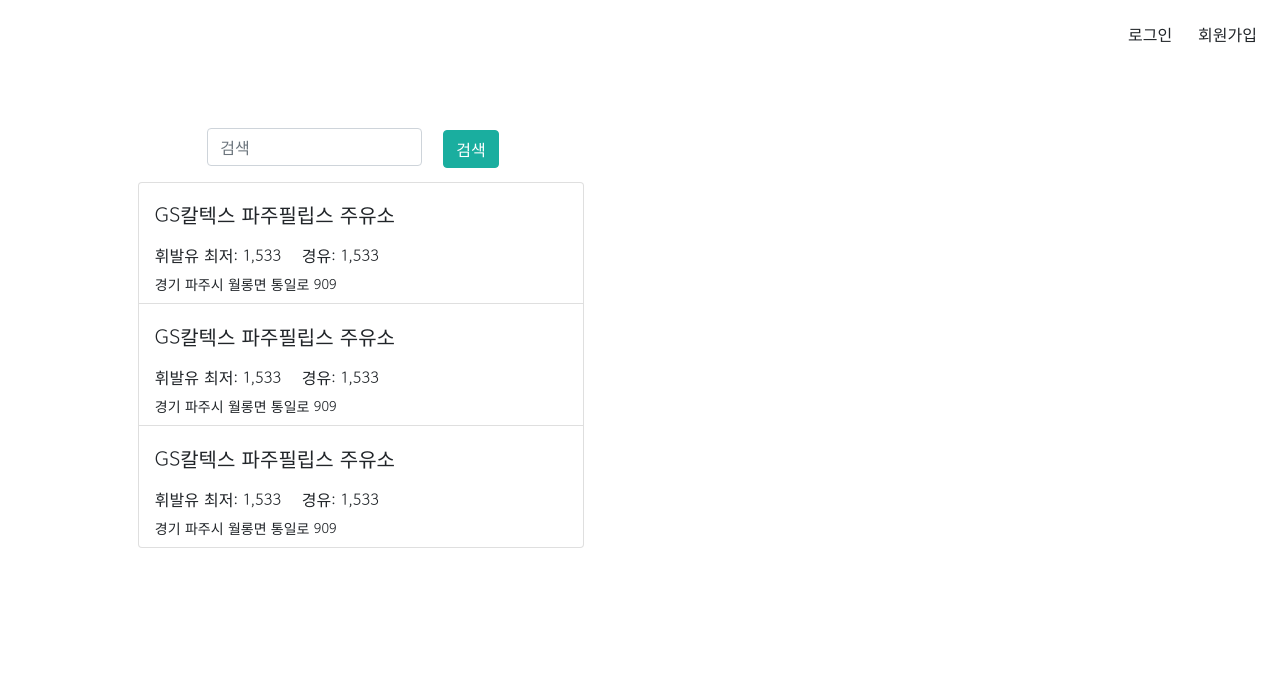
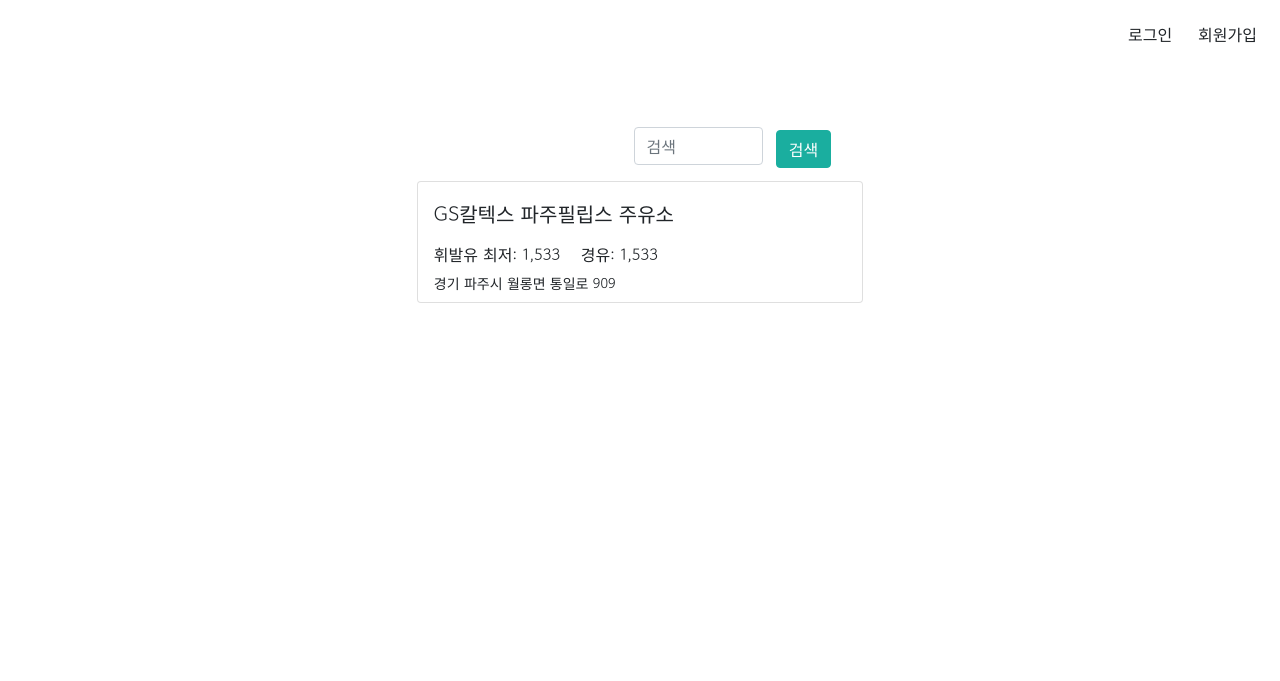
Before and after one commit to O-Wensu/GasStationService, a Flask app: page /list in a window 1280 px wide. Shown: the top 681 px of the page. Run offline with Flask 3, Linux system fonts and the light colour scheme; some libraries are stand-ins or nearby versions.

Commit message:
[Feat] 검색 기능 구현, 페이지간 데이터 이동, 주유소별 리뷰

```diff
--- a/app.py
+++ b/app.py
@@ -7,7 +7,7 @@ import certifi
 
 ca=certifi.where()
 
-client = MongoClient("mongodb+srv://oilshock:oilshock@cluster0.z5pqg3h.mongodb.net/?retryWrites=true&w=majority")
+client = MongoClient("mongodb+srv://sparta:test@cluster0.dfkb4ze.mongodb.net/?retryWrites=true&w=majority")
 db = client.dbsparta
 
 # JWT 토큰 생성을 위한 비밀문자열
@@ -47,10 +47,10 @@ def station_list() :
 
 @app.route('/api/search', methods=['GET'])
 def serach_location():
-    print("진입")
-    keyword_receive = request.args.get('location')
-    print(keyword_receive)
-    return render_template('list.html', keyword=keyword_receive)
+   print("진입")
+   keyword_receive = request.args.get('location')
+   print(keyword_receive)
+   return render_template('list.html', keyword=keyword_receive)
 
 # @app.route('/api/search', methods=['GET'])
 # def serach_location():
@@ -67,6 +67,21 @@ def serach_location():
 ##  리뷰 관련 API               ##
 #################################
 
+@app.route('/station/review', methods=['GET'])
+def station_review() :
+    print("진입")
+    dic = {
+        'code': request.args.get('code'),
+        'name': request.args.get('name'),
+        'addr': request.args.get('addr'),
+        'gasoline': request.args.get('gasoline'),
+        'diesel': request.args.get('diesel'),
+        'lat': request.args.get('lat'),
+        'lon': request.args.get('lon')
+    }
+    print(dic)
+    return render_template('review.html', data = dic)
+
 #리뷰 저장
 @app.route('/api/review', methods=['POST'])
 def web_review_post() :
@@ -75,13 +90,15 @@ def web_review_post() :
     star_receive = request.form['star_give']
     date_receive = request.form['date_give']
     nickname_receive = request.form['nickname_give']
+    code_receive = request.form['code_give']#######################
 
     doc = {
         'created_at': date_receive,
         'star': star_receive,
         'comment': comment_receive,
         'nickname': nickname_receive,
-        'email': email_receive
+        'email': email_receive,
+        'code' : code_receive     ###############################
     }
     db.review.insert_one(doc)
     return jsonify({'result' : 'success'})
@@ -193,4 +210,4 @@ def get_user():
         return jsonify({'result': 'fail', 'msg': '로그인 정보가 존재하지 않습니다.'})
 
 if __name__ == '__main__' :
-		app.run('0.0.0.0', port = 5000, debug = True)
+		app.run('0.0.0.0', port = 5001, debug = True)
--- a/templates/list.html
+++ b/templates/list.html
@@ -35,7 +35,7 @@
             flex-direction: row;
             align-items: center;
             justify-content: left;
-            margin-left: 16.2%;
+            margin-left: 49.5%;
             margin-top: 5%;
         }
 
@@ -48,7 +48,7 @@
 
         /* 리스트 영역 */
         #list {
-            margin-left: 5%;
+            margin-left: 30%;
             width: 40%;
             height: 500px;
             /* overflow-y: auto; */
@@ -65,7 +65,7 @@
             background-color: #F5F5F5;
         }
 
-        .review {
+        /* .review {
             display: flex;
             flex-direction: row;
             align-items: center;
@@ -76,14 +76,14 @@
         .review>button {
             margin-left: 20px;
             width: 100px;
-        }
+        } */
 
         /* 검색창 */
-        .serach-input {
+        .search-input {
             width: 20%;
             margin-right: 2%;
             float: left;
-            margin-top: 1%;
+            margin-top: 1.5%;
         }
 
         /* 검색창 버튼 */
@@ -103,7 +103,8 @@
             margin-top: 3%;
         }
     </style>
-    <script type="text/javascript" src="https://cdnjs.cloudflare.com/ajax/libs/jquery-cookie/1.4.1/jquery.cookie.min.js"></script>
+    <script type="text/javascript"
+        src="https://cdnjs.cloudflare.com/ajax/libs/jquery-cookie/1.4.1/jquery.cookie.min.js"></script>
     <script>
         // 메인페이지 접속시 로그인 상태 여부에 따라 UI 변경
         $(document).ready(function () {
@@ -136,7 +137,7 @@
             window.location.reload()
         }
 
-        function makeList(infoName, infoAddress, infoPrice) {
+        function makeList(infoId, infoName, infoAddress, infoPrice, lat, lon) {
             let gasoline, diesel
             infoPrice.forEach((e) => {
                 if (e['PRODCD'] == 'B027') {
@@ -146,7 +147,10 @@
                     diesel = e['PRICE']
                 }
             })
-            let temphtml = `<a href="" class="list-group-item list-group-item-action">
+            let replacaeAddr = infoAddress.replaceAll(' ', '+')
+            let replacaeName = infoName.replaceAll(' ', '+')
+            let url = "/station/review?code=" + infoId + "&name=" + replacaeName + "&addr=" + replacaeAddr + "&gasoline=" + gasoline + "&diesel=" + diesel + "&lat=" + lat + "&lon=" + lon
+            let temphtml = `<a href=${url} class="list-group-item list-group-item-action">
                                 <div class="d-flex w-100 justify-content-between">
                                     <h5 class="mb-1 station-name">${infoName}</h5>
                                 </div>
@@ -158,11 +162,19 @@
                             </a>`
             $('#station-list').append(temphtml)
         }
+
+        //검색
+        function search() {
+            let keyword = $('#search-input2').val()
+            let replaceKeyword = keyword.replaceAll(' ', '+')
+            console.log(replaceKeyword)
+            window.location.href = "/api/search?location=" + replaceKeyword
+        }
     </script>
 </head>
 
 <body>
-        <!-- 매니저님이랑한 코드
+    <!-- 매니저님이랑한 코드
     {% for k in keyword %}
     {{k['name']}}, {{k['price']}}
     {% endfor %} -->
@@ -206,8 +218,11 @@
 
                 // 검색된 장소 위치를 기준으로 지도 범위를 재설정합니다
                 map.setBounds(bounds);
-                var centerLat = bounds.getNorthEast().getLat() - (bounds.getNorthEast().getLat() - bounds.getSouthWest().getLat()) / 2
-                var centerLng = bounds.getNorthEast().getLng() - (bounds.getNorthEast().getLng() - bounds.getSouthWest().getLng()) / 2
+                var position = map.getCenter();
+                var centerLat = position.getLat()
+                var centerLng = position.getLng()
+                // var centerLat = bounds.getNorthEast().getLat() - (bounds.getNorthEast().getLat() - bounds.getSouthWest().getLat()) / 2
+                // var centerLng = bounds.getNorthEast().getLng() - (bounds.getNorthEast().getLng() - bounds.getSouthWest().getLng()) / 2
 
                 const options = {
                     method: 'GET',
@@ -221,7 +236,7 @@
                     options)
                     .then(response => response.json())
                     .then(response => locationTransform = response['coordinate'])
-                    .then(response => fetch(`https://www.opinet.co.kr/api/aroundAll.do?code=${code}&x=${locationTransform['lon']}&y=${locationTransform['lat']}&radius=1500&sort=1&prodcd=B027&out=json`)
+                    .then(response => fetch(`https://www.opinet.co.kr/api/aroundAll.do?code=${code}&x=${locationTransform['lon']}&y=${locationTransform['lat']}&radius=2000&sort=1&prodcd=B027&out=json`)
                         .then(res => res.json())
                         .then(data => {
                             let result = data['RESULT']['OIL']
@@ -236,7 +251,9 @@
                                             let infoName = info['OS_NM']
                                             let infoAddress = info['NEW_ADR']
                                             let infoPrice = info['OIL_PRICE']
-                                            makeList(infoName, infoAddress, infoPrice)
+                                            let lat = info['GIS_X_COOR']
+                                            let lon = info['GIS_Y_COOR']
+                                            makeList(uniId, infoName, infoAddress, infoPrice, lat, lon)
                                         })
                                     })
                             })
@@ -273,11 +290,11 @@
     </div>
     <div class="search-container">
         <!-- 검색창 -->
-        <div class="input-group mb-3 serach-input">
-            <input type="text" class="form-control" placeholder="검색" aria-label="Username"
+        <div class="input-group mb-3 search-input">
+            <input id="search-input2" type="text" class="form-control" placeholder="검색" aria-label="Username"
                 aria-describedby="basic-addon1">
         </div>
-        <button onclick="" id="submit-btn" class="btn btn-secondary" type="submit">검색</button>
+        <button onclick="search()" id="submit-btn" class="btn btn-secondary" type="submit">검색</button>
     </div>
 
     <!-- 리스트를 감싸는 div -->
@@ -288,29 +305,6 @@
                 <a href="#" class="list-group-item list-group-item-action">
                     <div class="d-flex w-100 justify-content-between">
                         <h5 class="mb-1 station-name">GS칼텍스 파주필립스 주유소</h5>
-                        <!-- <small class="date">2023-03-28</small> -->
-                    </div>
-                    <div class="d-flex price-container">
-                        <p class="mb-1 gasoline-price" style="margin-right: 5%;">휘발유 최저: 1,533</p>
-                        <p class="mb-1 diesel-price">경유: 1,533</p>
-                    </div>
-                    <small class="station-address">경기 파주시 월롱면 통일로 909</small>
-                </a>
-                <a href="#" class="list-group-item list-group-item-action">
-                    <div class="d-flex w-100 justify-content-between">
-                        <h5 class="mb-1 station-name">GS칼텍스 파주필립스 주유소</h5>
-                        <!-- <small class="date">2023-03-28</small> -->
-                    </div>
-                    <div class="d-flex price-container">
-                        <p class="mb-1 gasoline-price" style="margin-right: 5%;">휘발유 최저: 1,533</p>
-                        <p class="mb-1 diesel-price">경유: 1,533</p>
-                    </div>
-                    <small class="station-address">경기 파주시 월롱면 통일로 909</small>
-                </a>
-                <a href="#" class="list-group-item list-group-item-action">
-                    <div class="d-flex w-100 justify-content-between">
-                        <h5 class="mb-1 station-name">GS칼텍스 파주필립스 주유소</h5>
-                        <!-- <small class="date">2023-03-28</small> -->
                     </div>
                     <div class="d-flex price-container">
                         <p class="mb-1 gasoline-price" style="margin-right: 5%;">휘발유 최저: 1,533</p>
```
Also changed, not shown: templates/index.html (+7 -4 lines), templates/join.html (+4 -4 lines), templates/login.html (+1 -6 lines), templates/review.html (+12 -9 lines).
